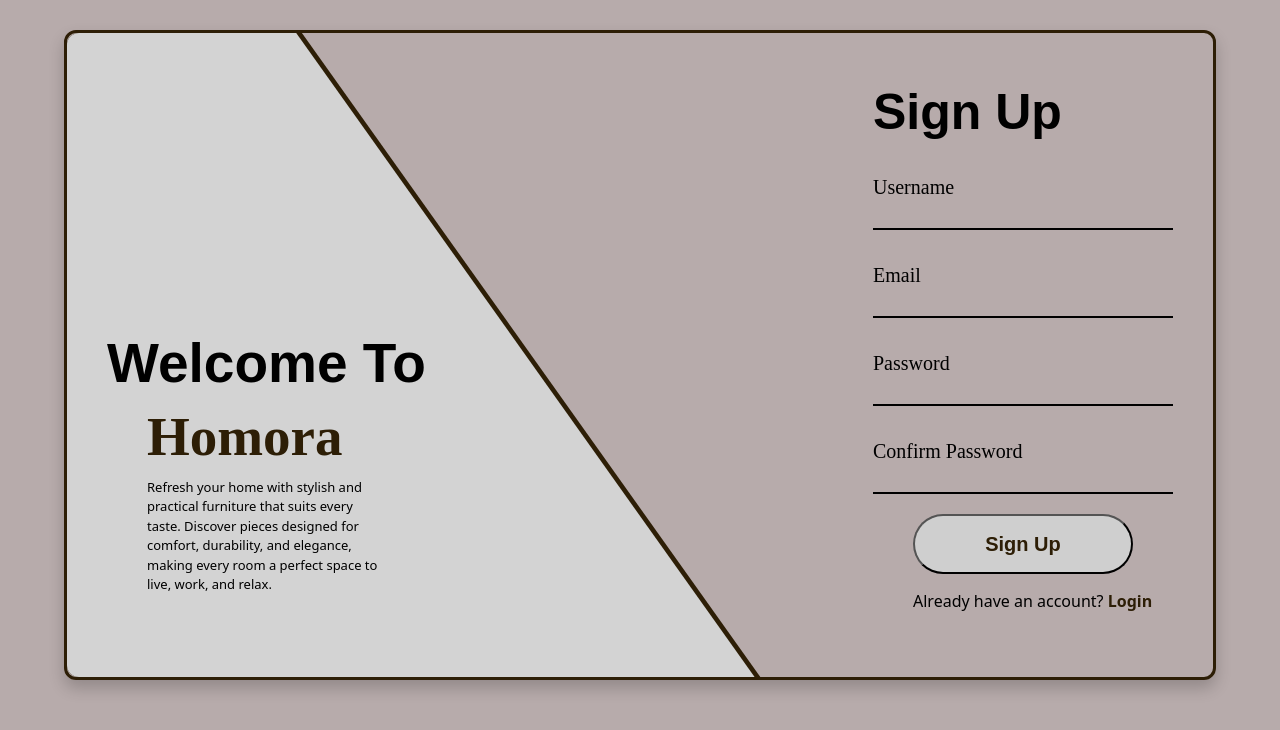
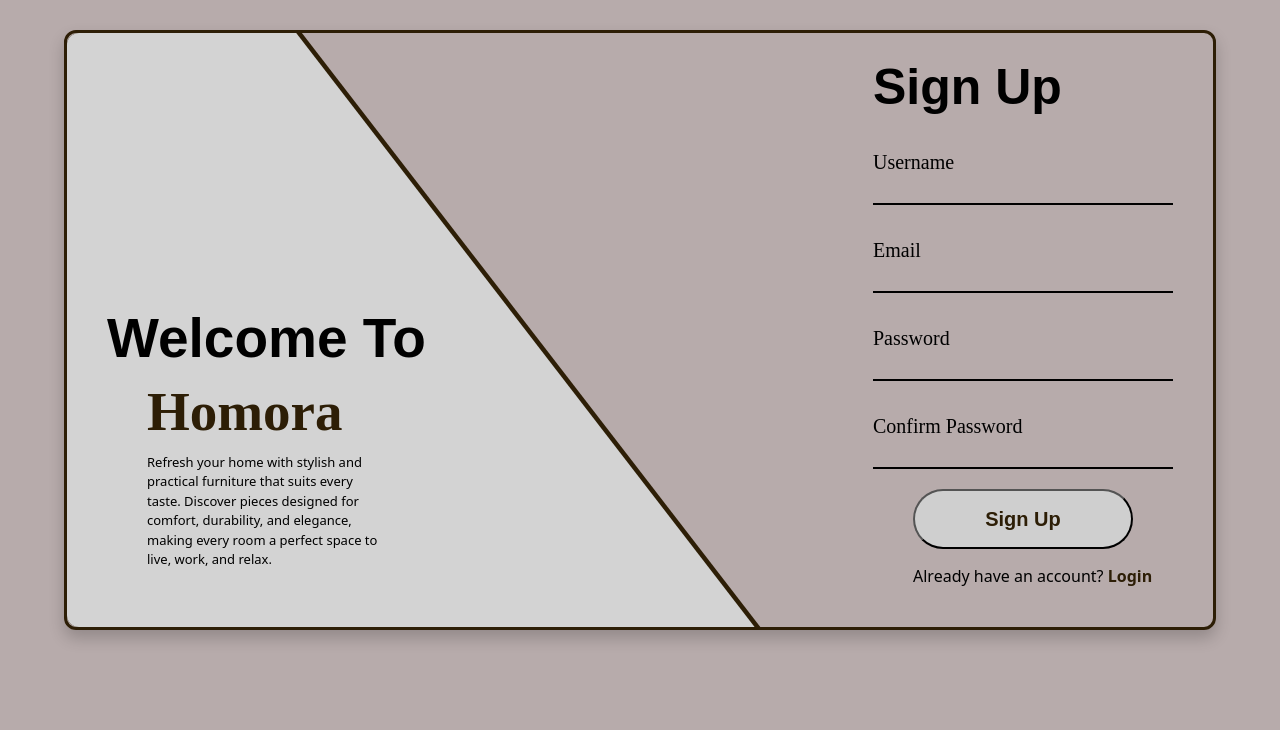
Before and after one commit to Shimaa-Nashat/Homora, a Flask app: page /signup in a window 1280 px wide. Shown: the top 730 px of the page. Run offline with Flask 3, Linux system fonts and the light colour scheme; some libraries are stand-ins or nearby versions.

Commit message:
Update signup.html

```diff
--- a/templates/signup.html
+++ b/templates/signup.html
@@ -16,7 +16,7 @@
             }
             section {
                 width: 90%;
-                height: 650px;
+                height: 600px;
                 margin: 30px auto;
                 position: relative;
                 border: #2d1e06 solid;
```
